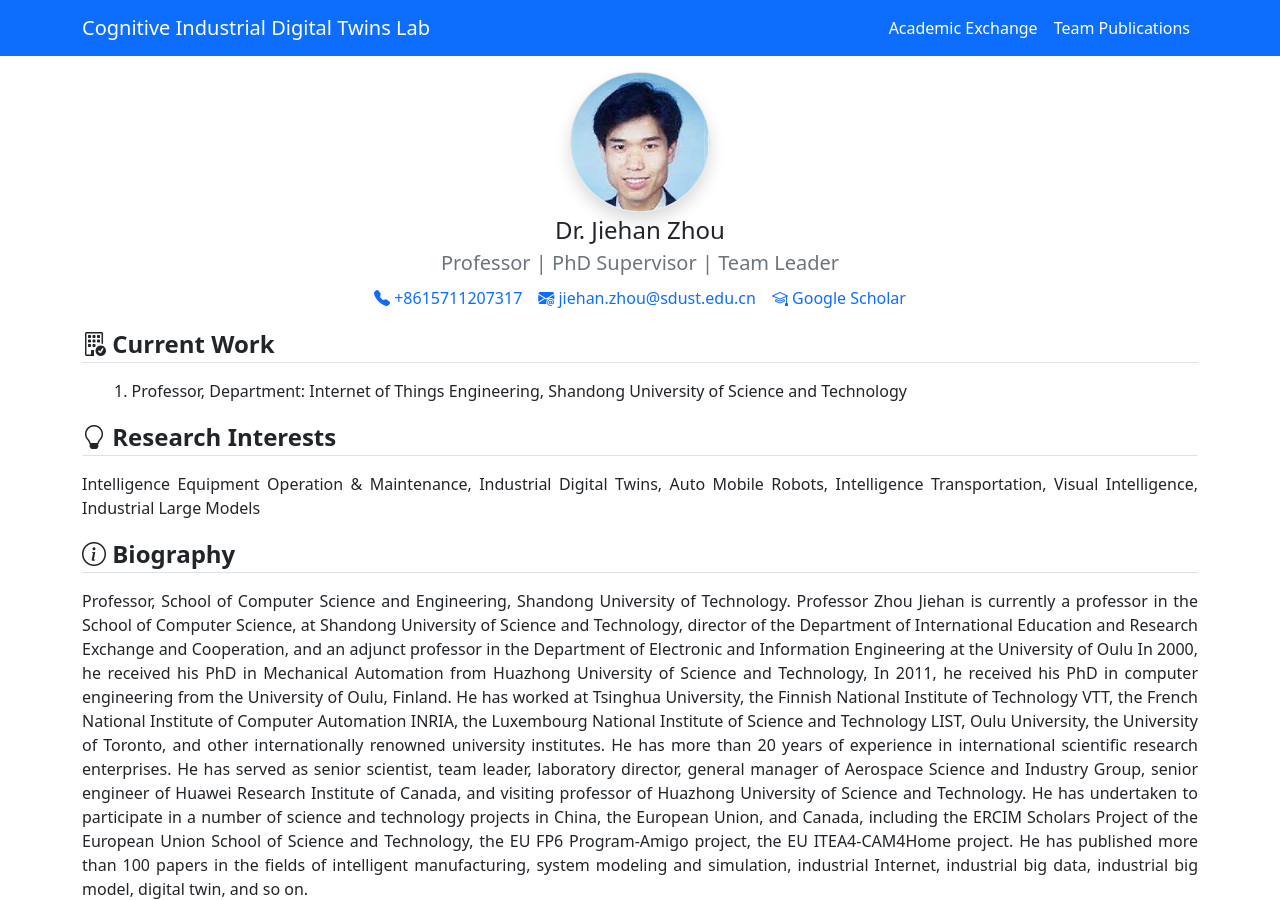
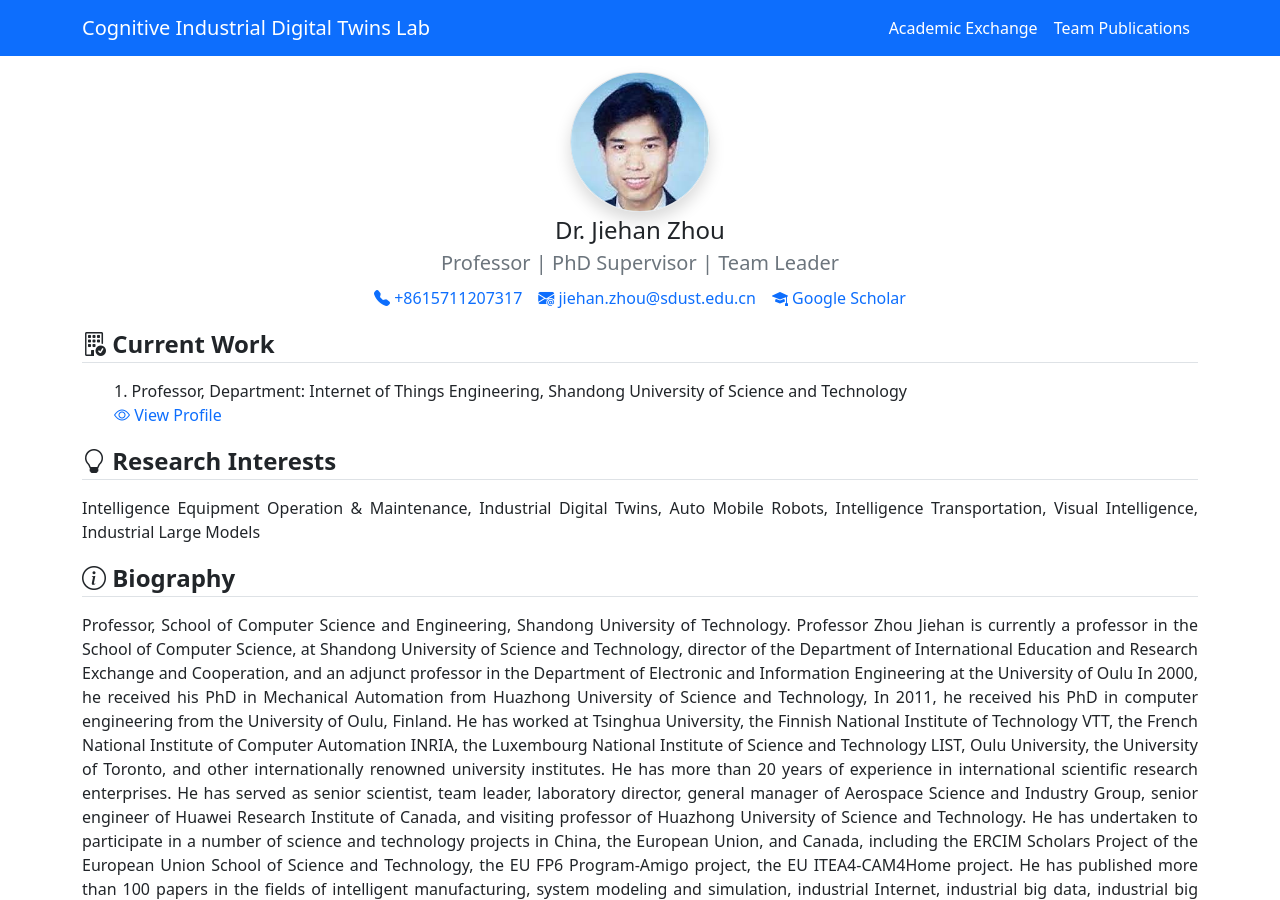
Before and after one commit to cogtwins/cogtwins.github.io, a Jekyll site: the page built from jiehan_zhou.markdown, in a window 1280 px wide and 900 px high. Built offline with Jekyll 4.4.1, drawn with Linux system fonts in a browser that asks for light colours.

Commit message:
Jiehan Zhou's profile update, SDUST link added

```diff
--- a/jiehan_zhou.markdown
+++ b/jiehan_zhou.markdown
@@ -25,7 +25,7 @@ permalink: /jiehan_zhou/
       class="text-decoration-none"
       target="blank"
     >
-      <i class="bi bi-mortarboard"></i> Google Scholar
+      <i class="bi bi-mortarboard-fill"></i> Google Scholar
     </a>
   </div>
 </div>
@@ -38,6 +38,10 @@ permalink: /jiehan_zhou/
   <li class="list-group-item">
     Professor, Department: Internet of Things Engineering, Shandong University
     of Science and Technology
+    <br>
+    <a href="http://cise.sdust.edu.cn/home/Page/teacher_detail/catId/30/id/2343.html" class="text-decoration-none" target="blank">
+      <i class="bi bi-eye"></i> View Profile
+    </a>
   </li>
 </ol>
 
```
